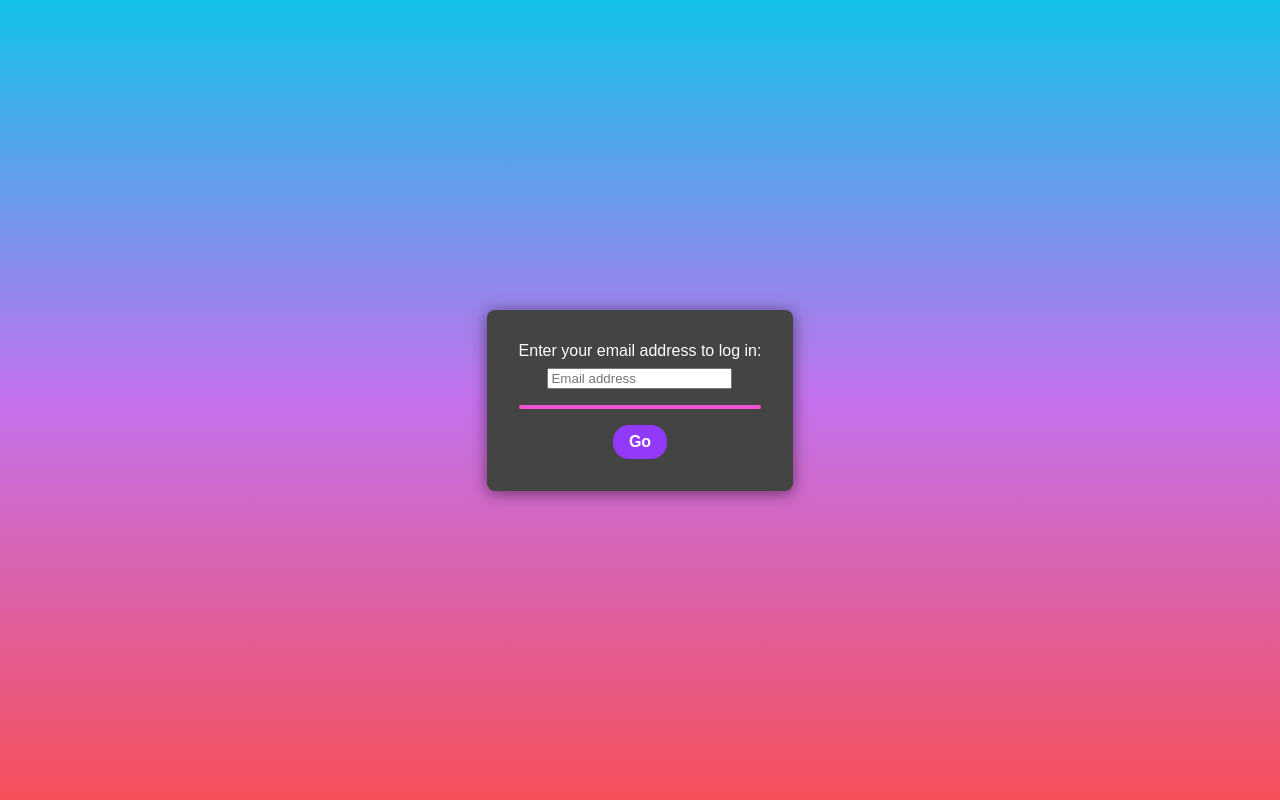
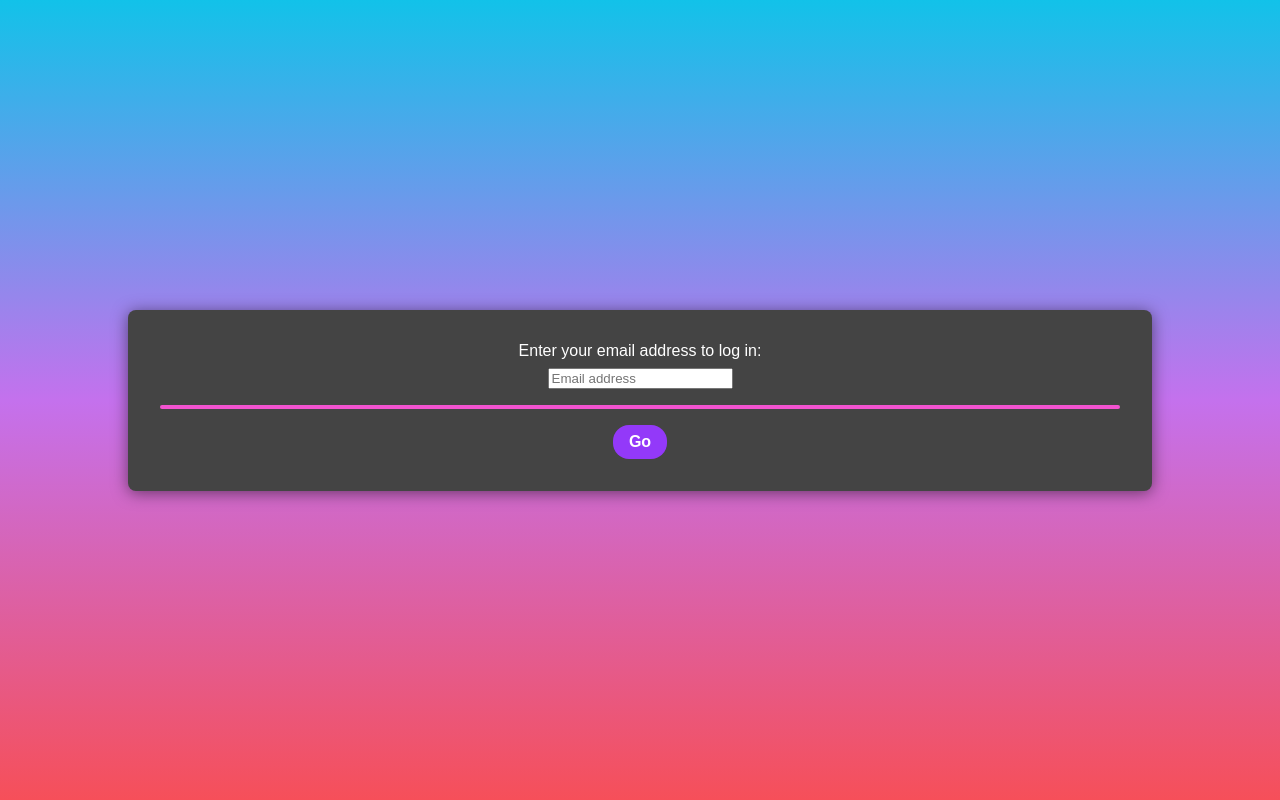
Before and after one commit to rossvz/habits-ui, a React (Create React App) app: page / in a window 1280 px wide. Built offline with nearby package versions, Linux system fonts and the light colour scheme.

Commit message:
:bug: (env) removed hardcoded api url

```diff
--- a/src/App.css
+++ b/src/App.css
@@ -11,6 +11,7 @@
   border-radius: 8px;
   box-shadow: 0 2px 16px 0 rgba(0, 0, 0, 0.5);
   background-color: #444444;
+  width: 75vw;
 }
 
 .separator {
--- a/src/App.tsx
+++ b/src/App.tsx
@@ -1,9 +1,7 @@
 import React, { useEffect, useState } from 'react'
 import axios from 'axios'
 import './App.css'
-
-const API = 'http://10.0.57:8383'
-
+const API = process.env.REACT_APP_API
 export function App() {
   const [entries, setEntries] = useState([])
   const [user, setUser] = useState(null)
```
Also changed, not shown: 1 other file (tests, documents, lock files or other folders).
